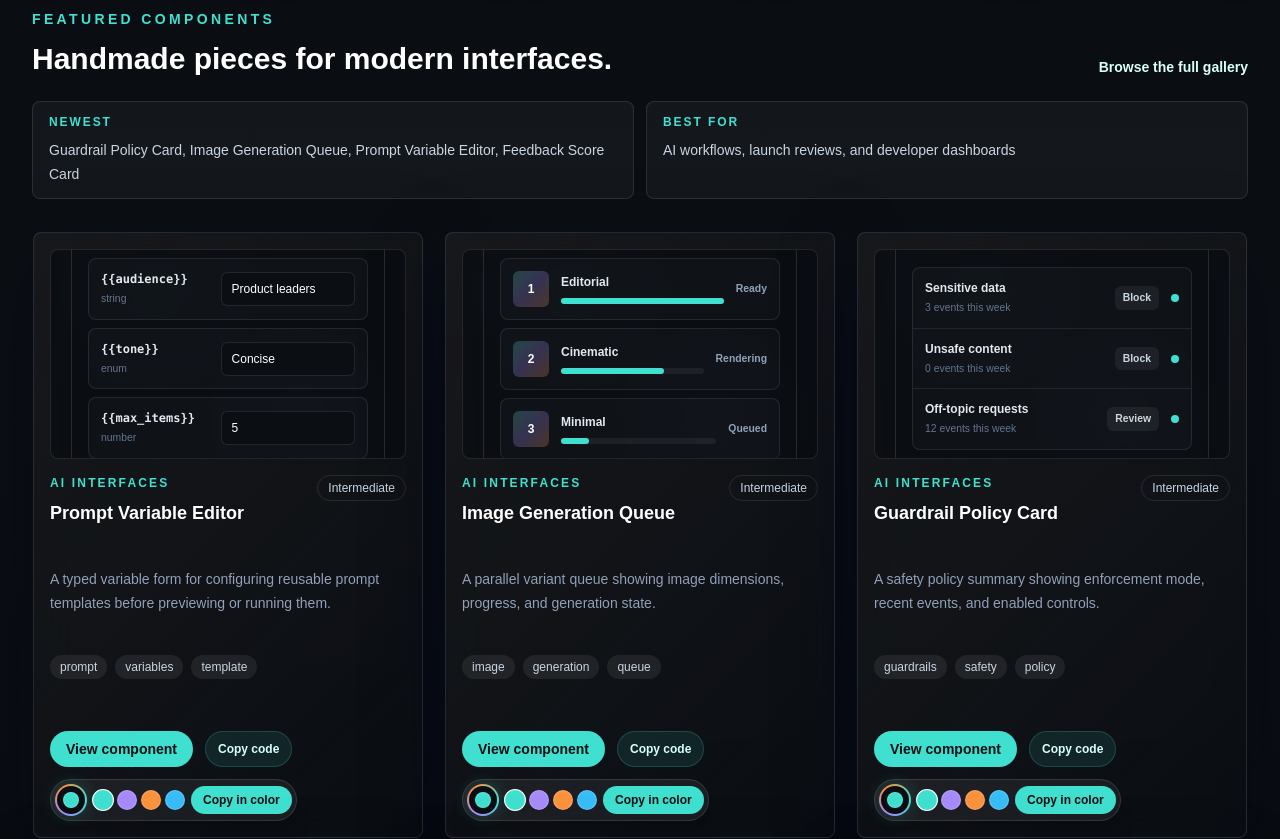
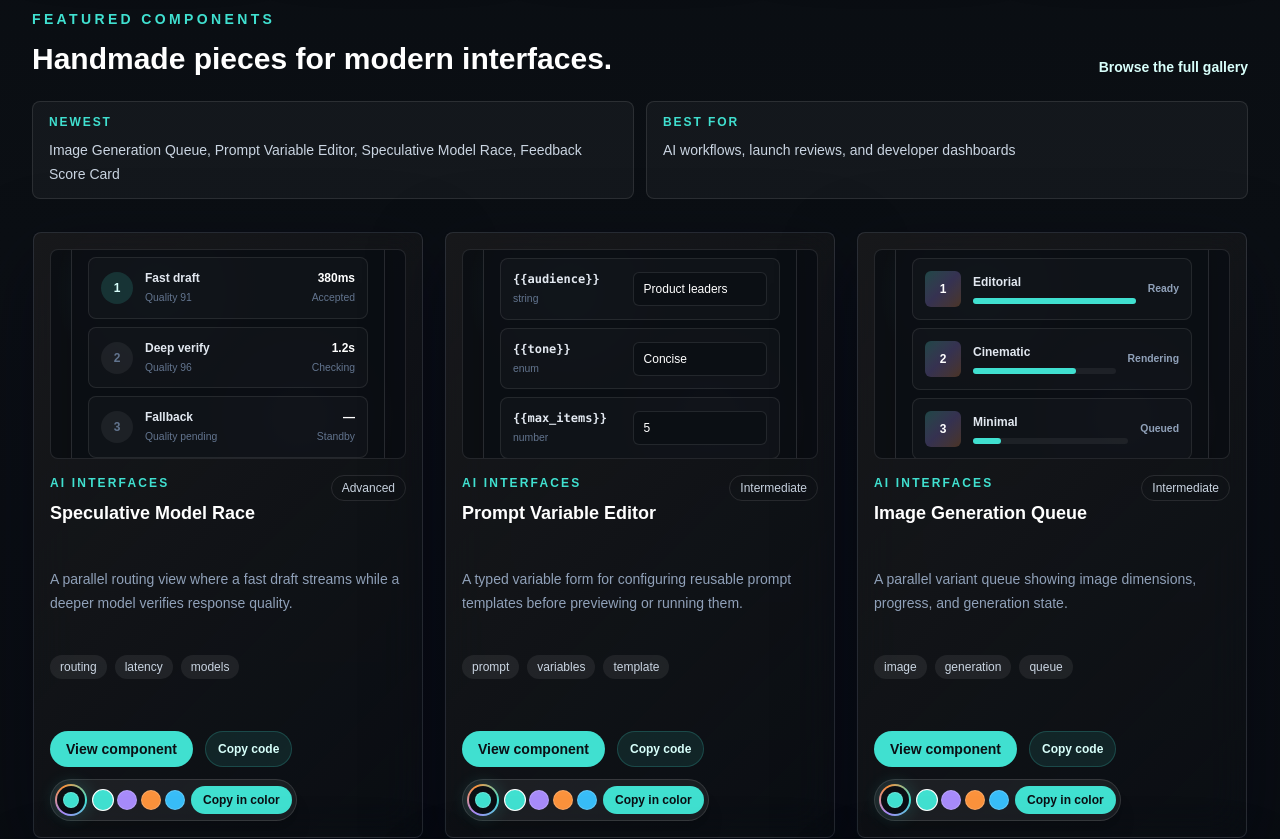
Before and after one commit to edujbarrios/edujbarrios-ui, a Next.js app: page / in a window 1280 px wide. Shown: the part 1300-2139 px from the top of the page. Built offline with nearby package versions, Linux system fonts and the light colour scheme.

Commit message:
add speculative model race (#16)
Co-authored-by: Eduardo J. Barrios <edujbarrios@users.noreply.github.com>

```diff
--- a/components/component-preview.tsx
+++ b/components/component-preview.tsx
@@ -59,6 +59,7 @@ import { SkeletonCard } from "@/components/ui/skeleton-card";
 import { StatusToastStack } from "@/components/ui/status-toast-stack";
 import { StructuredOutputPanel } from "@/components/ui/structured-output-panel";
 import { StatStrip } from "@/components/ui/stat-strip";
+import { SpeculativeModelRace } from "@/components/ui/speculative-model-race";
 import { StreamingResponseBubble } from "@/components/ui/streaming-response-bubble";
 import { TokenUsagePill } from "@/components/ui/token-usage-pill";
 import { VoiceWaveLoader } from "@/components/ui/voice-wave-loader";
@@ -144,6 +145,7 @@ const previews: Record<ComponentSlug, ComponentType> = {
   "guardrail-policy-card": GuardrailPolicyCard,
   "image-generation-queue": ImageGenerationQueue,
   "prompt-variable-editor": PromptVariableEditor,
+  "speculative-model-race": SpeculativeModelRace,
   "human-checkpoint-card": HumanCheckpointCard,
   "context-window-meter": ContextWindowMeter,
   "agent-handoff-card": AgentHandoffCard,
--- /dev/null
+++ b/components/ui/speculative-model-race.tsx
@@ -0,0 +1,9 @@
+const racers = [{ model: "Fast draft", time: "380ms", status: "Accepted", score: 91 }, { model: "Deep verify", time: "1.2s", status: "Checking", score: 96 }, { model: "Fallback", time: "—", status: "Standby", score: 0 }];
+
+export function SpeculativeModelRace() {
+  return <section className="w-full max-w-md rounded-xl border border-white/12 bg-[#0b0f14]/92 p-4 shadow-2xl">
+    <header className="flex items-start justify-between"><div><p className="text-xs font-semibold uppercase tracking-[0.18em] text-[#40E0D0]">Speculative race</p><h3 className="mt-1 text-base font-bold text-white">Parallel response routing</h3></div><span className="rounded-full bg-[#40E0D0]/10 px-2.5 py-1 text-[0.65rem] font-bold text-[#d8fffb]">310ms saved</span></header>
+    <ol className="mt-4 space-y-2">{racers.map((racer, index) => <li key={racer.model} className="grid grid-cols-[auto_1fr_auto] items-center gap-3 rounded-lg border border-white/9 bg-white/[0.025] p-3"><span className={index === 0 ? "grid h-8 w-8 place-items-center rounded-full bg-[#40E0D0]/15 text-xs font-black text-[#d8fffb]" : "grid h-8 w-8 place-items-center rounded-full bg-white/[0.06] text-xs font-bold text-slate-500"}>{index + 1}</span><div><p className="text-xs font-semibold text-slate-200">{racer.model}</p><p className="mt-1 text-[0.65rem] text-slate-500">Quality {racer.score || "pending"}</p></div><div className="text-right"><p className="text-xs font-bold text-white">{racer.time}</p><p className="mt-1 text-[0.65rem] text-slate-500">{racer.status}</p></div></li>)}</ol>
+    <p className="mt-3 text-[0.65rem] leading-5 text-slate-500">The first valid draft streams while a deeper model verifies the answer.</p>
+  </section>;
+}
--- a/data/component-code.ts
+++ b/data/component-code.ts
@@ -1241,6 +1241,14 @@ export function PromptVariableEditor() {
     <div className="mt-3 flex gap-2"><button type="button" className="flex-1 rounded-full border border-white/12 px-4 py-2.5 text-xs font-bold text-slate-200">Preview</button><button type="button" className="flex-1 rounded-full bg-[#40E0D0] px-4 py-2.5 text-xs font-bold text-[#0b0f14]">Run prompt</button></div>
   </section>;
 }`,
+  "speculative-model-race": `const racers = [{ model: "Fast draft", time: "380ms", status: "Accepted", score: 91 }, { model: "Deep verify", time: "1.2s", status: "Checking", score: 96 }, { model: "Fallback", time: "—", status: "Standby", score: 0 }];
+
+export function SpeculativeModelRace() {
+  return <section className="w-full max-w-md rounded-xl border border-white/12 bg-[#0b0f14]/92 p-4 shadow-2xl">
+    <header className="flex items-start justify-between"><div><p className="text-xs font-semibold uppercase tracking-[0.18em] text-[#40E0D0]">Speculative race</p><h3 className="mt-1 text-base font-bold text-white">Parallel response routing</h3></div><span className="rounded-full bg-[#40E0D0]/10 px-2.5 py-1 text-[0.65rem] font-bold text-[#d8fffb]">310ms saved</span></header>
+    <ol className="mt-4 space-y-2">{racers.map((racer, index) => <li key={racer.model} className="grid grid-cols-[auto_1fr_auto] items-center gap-3 rounded-lg border border-white/9 bg-white/[0.025] p-3"><span className="grid h-8 w-8 place-items-center rounded-full bg-white/[0.06] text-xs font-bold text-slate-400">{index + 1}</span><div><p className="text-xs font-semibold text-slate-200">{racer.model}</p><p className="mt-1 text-[0.65rem] text-slate-500">Quality {racer.score || "pending"}</p></div><div className="text-right"><p className="text-xs font-bold text-white">{racer.time}</p><p className="text-[0.65rem] text-slate-500">{racer.status}</p></div></li>)}</ol>
+  </section>;
+}`,
   "feedback-score-card": `const ratings = [
   { label: "Useful", value: "94%" },
   { label: "Clear", value: "89%" },
--- a/lib/components.ts
+++ b/lib/components.ts
@@ -850,6 +850,18 @@ export const components: ComponentItem[] = [
     featured: true,
   },
   {
+    slug: "speculative-model-race",
+    name: "Speculative Model Race",
+    description: "A parallel routing view where a fast draft streams while a deeper model verifies response quality.",
+    category: "AI Interfaces",
+    tags: ["routing", "latency", "models"],
+    difficulty: "Advanced",
+    code: componentCode["speculative-model-race"],
+    usage: `<SpeculativeModelRace />`,
+    accessibility: "The ordered list preserves race priority and every candidate exposes timing, quality, and status as text.",
+    featured: true,
+  },
+  {
     slug: "feedback-score-card",
     name: "Feedback Score Card",
     description: "A reviewer feedback summary for beta launches, QA passes, and design reviews.",
```
